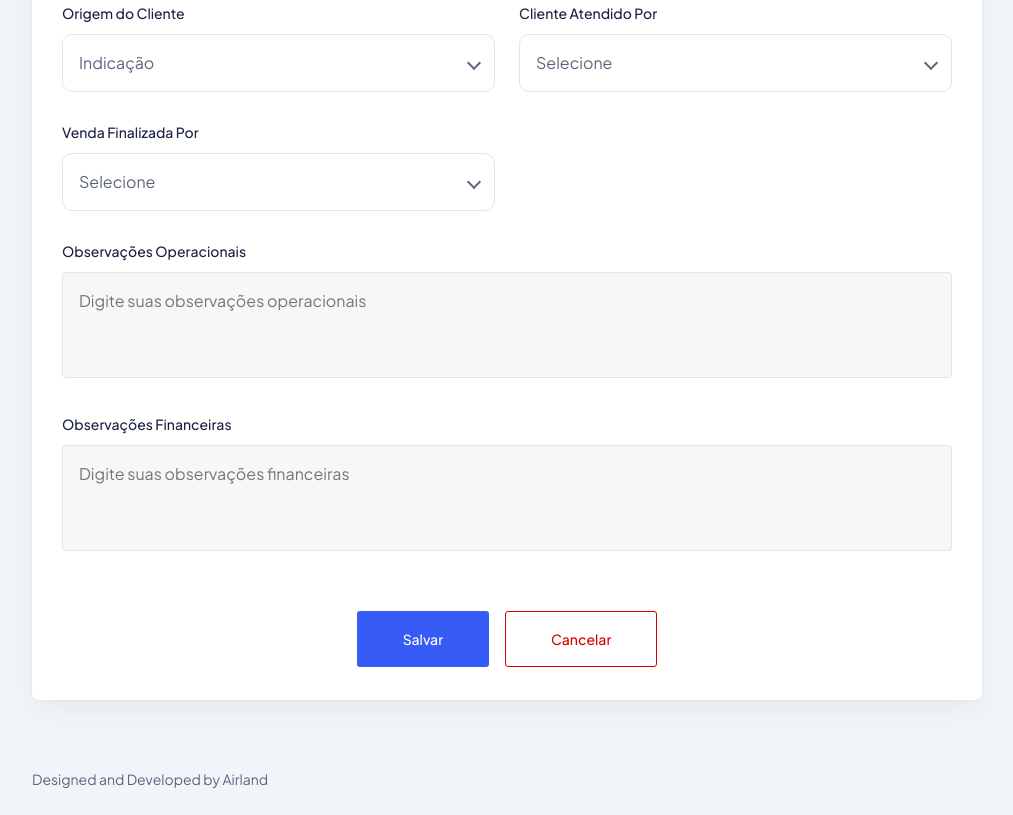
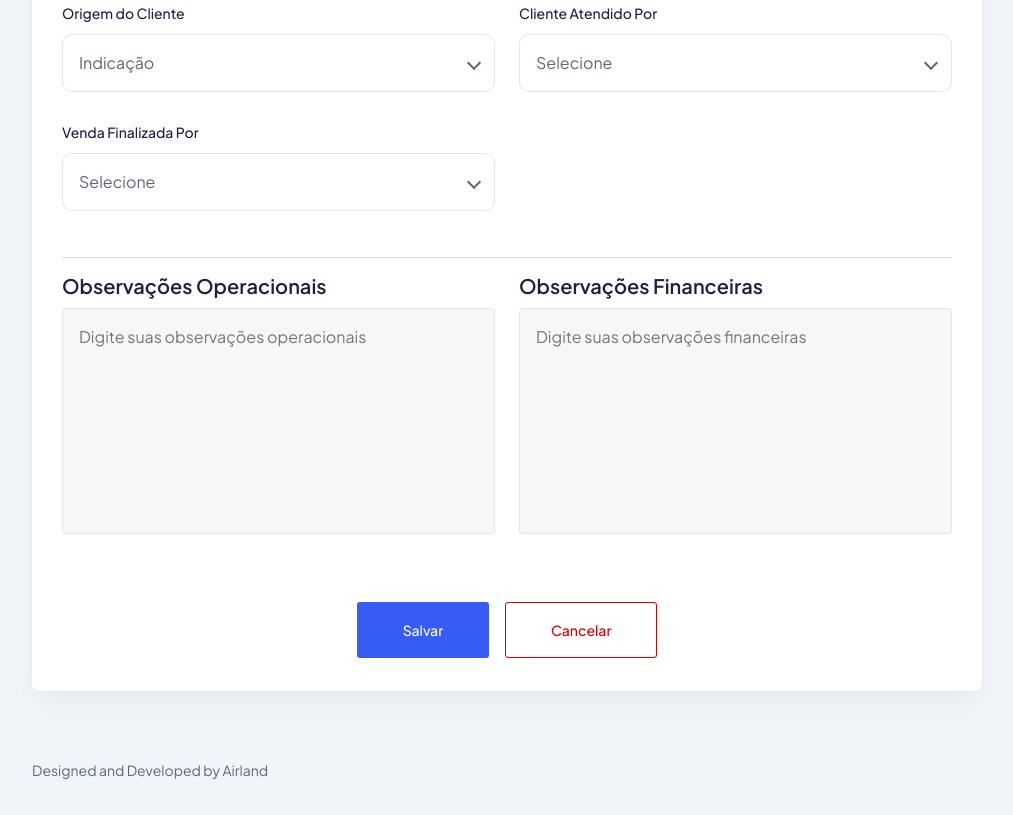
Before and after one commit to Matheusmaf1806/business_place, a website: page vendas.html in a window 1280 px wide. Shown: the part 1317-2132 px from the top of the page, without its empty margins (258-1271 px from the left). Drawn offline with Linux system fonts and the light colour scheme; no server answers.

Commit message:
Update vendas.html

```diff
--- a/vendas.html
+++ b/vendas.html
@@ -1005,10 +1005,10 @@
     </header>
     <!-- ========== header end ========== -->
 
-    <!-- ========== Conteúdo principal (Formulário) start ========== -->
+    <!-- ========== Conteúdo principal do formulário ========== -->
 <section class="tab-components">
   <div class="container-fluid">
-        <!-- Título -->
+    <!-- Título da página -->
     <div class="title-wrapper pt-30">
       <div class="row align-items-center">
         <div class="col-md-6">
@@ -1020,10 +1020,8 @@
           <div class="breadcrumb-wrapper">
             <nav aria-label="breadcrumb">
               <ol class="breadcrumb">
-                    <li class="breadcrumb-item">
-                      <a href="#0">Dashboard</a>
-                    </li>
-                    <li class="breadcrumb-item"><a href="#0">Forms</a></li>
+                <li class="breadcrumb-item"><a href="#">Dashboard</a></li>
+                <li class="breadcrumb-item"><a href="#">Forms</a></li>
                 <li class="breadcrumb-item active" aria-current="page">
                   Cadastro de Vendas
                 </li>
@@ -1033,17 +1031,16 @@
         </div>
       </div>
     </div>
-        <!-- Fim do título -->
-
-        <!-- Card com o formulário -->
+    <!-- Card do Formulário -->
     <div class="form-layout-wrapper">
       <div class="row">
         <div class="col-lg-12">
           <div class="card-style mb-30">
 
-                <!-- Formulário com blocos -->
+            <!-- Formulário principal -->
             <form id="salesForm">
-                  <!-- Seção 1: Informações Gerais -->
+
+              <!-- BLOCO 1: Informações Gerais (vertical) -->
               <h4 class="mb-20">Informações Gerais</h4>
               <div class="row">
                 <div class="col-6">
@@ -1121,19 +1118,29 @@
 
               <hr />
 
-                  <!-- Seção 2: Emissão -->
+              <!-- BLOCO 2: Emissão (vertical) -->
               <h4 class="mb-20">Emissão</h4>
               <div class="row">
                 <div class="col-6">
                   <div class="input-style-1">
                     <label for="data_utilizacao">Data de Utilização</label>
-                        <input type="date" id="data_utilizacao" name="data_utilizacao" required />
+                    <input
+                      type="date"
+                      id="data_utilizacao"
+                      name="data_utilizacao"
+                      required
+                    />
                   </div>
                 </div>
                 <div class="col-6">
                   <div class="input-style-1">
                     <label for="destino">Destino</label>
-                        <input type="text" id="destino" name="destino" required />
+                    <input
+                      type="text"
+                      id="destino"
+                      name="destino"
+                      required
+                    />
                   </div>
                 </div>
               </div>
@@ -1159,13 +1166,18 @@
 
               <hr />
 
-                  <!-- Seção 3: Financeiro -->
+              <!-- BLOCO 3: Financeiro (vertical) -->
               <h4 class="mb-20">Financeiro</h4>
               <div class="row">
                 <div class="col-4">
                   <div class="input-style-1">
                     <label for="nome_comprador">Nome do Pagador</label>
-                        <input type="text" id="nome_comprador" name="nome_comprador" required />
+                    <input
+                      type="text"
+                      id="nome_comprador"
+                      name="nome_comprador"
+                      required
+                    />
                   </div>
                 </div>
                 <div class="col-4">
@@ -1206,26 +1218,44 @@
                 <div class="col-3">
                   <div class="input-style-1">
                     <label for="parcelas">Parcelas</label>
-                        <input type="number" id="parcelas" name="parcelas" min="1" max="12" />
+                    <input
+                      type="number"
+                      id="parcelas"
+                      name="parcelas"
+                      min="1"
+                      max="12"
+                    />
                   </div>
                 </div>
                 <div class="col-3">
                   <div class="input-style-1">
                     <label for="valor_venda">Valor da Venda</label>
-                        <input type="number" id="valor_venda" name="valor_venda" step="0.01" required />
+                    <input
+                      type="number"
+                      id="valor_venda"
+                      name="valor_venda"
+                      step="0.01"
+                      required
+                    />
                   </div>
                 </div>
                 <div class="col-3">
                   <div class="input-style-1">
                     <label for="valor_repassado">Valor Repassado</label>
-                        <input type="number" id="valor_repassado" name="valor_repassado" step="0.01" required />
+                    <input
+                      type="number"
+                      id="valor_repassado"
+                      name="valor_repassado"
+                      step="0.01"
+                      required
+                    />
                   </div>
                 </div>
               </div>
 
               <hr />
 
-                  <!-- Seção 4: Comercial -->
+              <!-- BLOCO 4: Comercial (vertical) -->
               <h4 class="mb-20">Comercial</h4>
               <div class="row">
                 <div class="col-6">
@@ -1278,25 +1308,31 @@
                 </div>
               </div>
 
+              <hr />
+
+              <!-- FOTO 5 (Observações) => 2 BLOCOS NA MESMA LINHA (horizontal) -->
               <div class="row">
-                    <div class="col-12">
+                <!-- Observações Operacionais (col-6) -->
+                <div class="col-6">
+                  <h4 class="mb-10">Observações Operacionais</h4>
                   <div class="input-style-1">
-                        <label for="observacoes_operacionais">Observações Operacionais</label>
                     <textarea
                       id="observacoes_operacionais"
                       name="observacoes_operacionais"
-                          rows="3"
+                      rows="8"
                       placeholder="Digite suas observações operacionais"
                     ></textarea>
                   </div>
                 </div>
-                    <div class="col-12">
+
+                <!-- Observações Financeiras (col-6) -->
+                <div class="col-6">
+                  <h4 class="mb-10">Observações Financeiras</h4>
                   <div class="input-style-1">
-                        <label for="observacoes_financeiras">Observações Financeiras</label>
                     <textarea
                       id="observacoes_financeiras"
                       name="observacoes_financeiras"
-                          rows="3"
+                      rows="8"
                       placeholder="Digite suas observações financeiras"
                     ></textarea>
                   </div>
@@ -1315,7 +1351,7 @@
               <input type="hidden" id="data_repasse" name="data_repasse">
 
               <!-- Botões ao final -->
-                  <div class="button-group d-flex justify-content-center flex-wrap mt-3">
+              <div class="button-group d-flex justify-content-center flex-wrap mt-4">
                 <button type="button" id="submitButton" class="main-btn primary-btn btn-hover m-2">
                   Salvar
                 </button>
@@ -1323,6 +1359,7 @@
                   Cancelar
                 </button>
               </div>
+
             </form>
             <!-- Fim do Formulário -->
 
```
Lines whose indentation alone changed are shown as unchanged.
